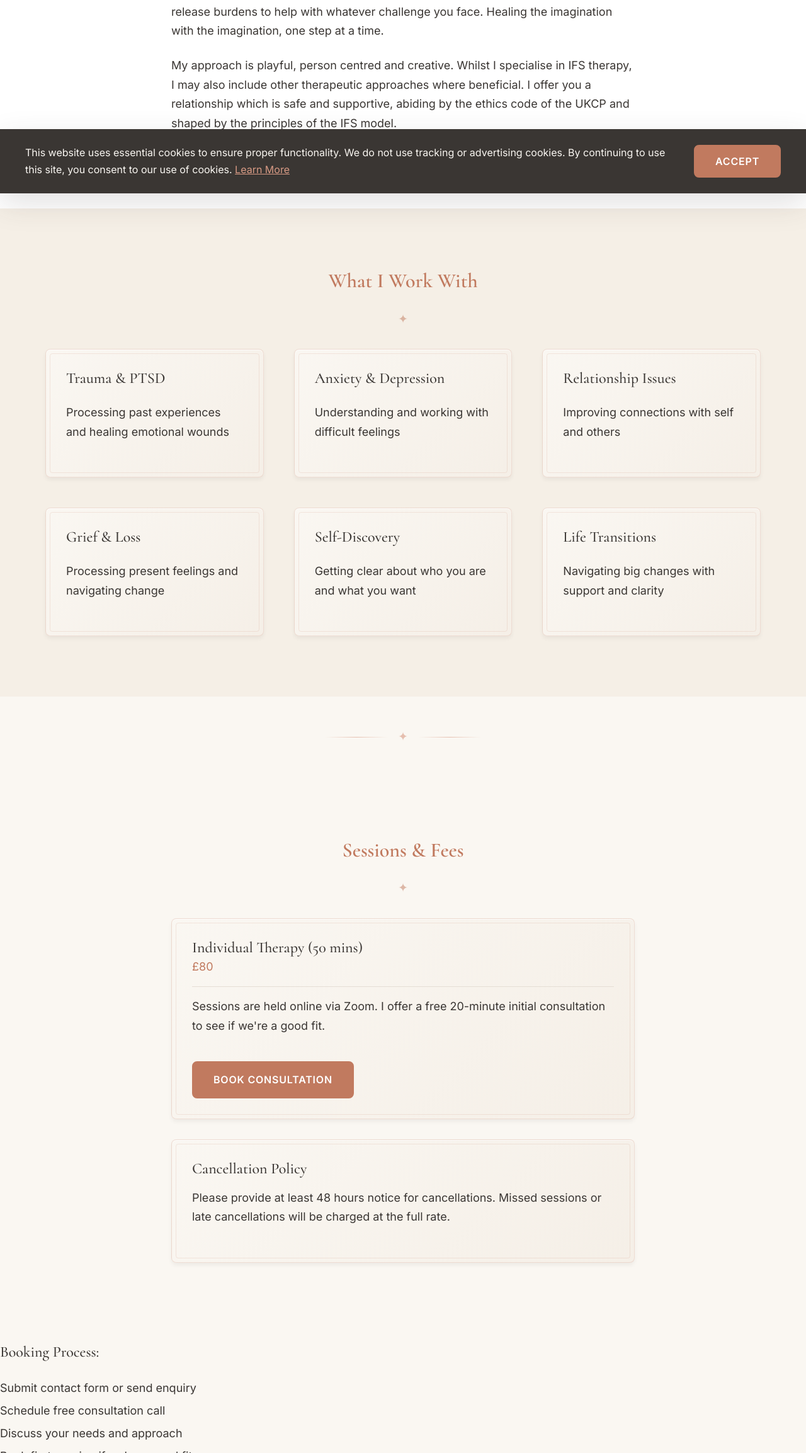
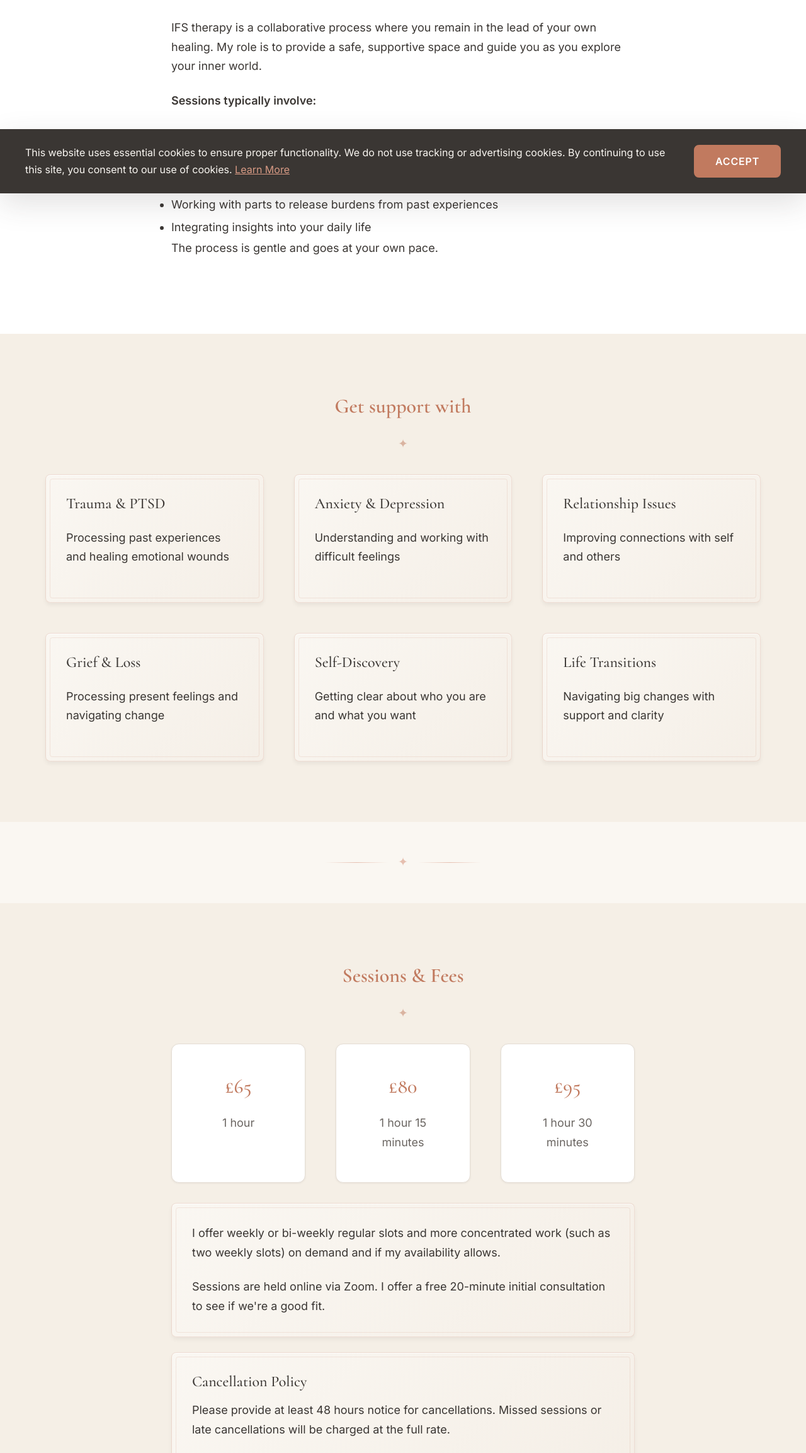
Before and after one commit to ejntaylor/tamsinurquhart, a plain HTML site: page services.html in a window 1280 px wide. Shown: the part 493-2800 px from the top of the page at 63% size. Drawn offline with Linux system fonts and the light colour scheme.

Commit message:
services

```diff
--- a/css/index.css
+++ b/css/index.css
@@ -645,7 +645,7 @@ section:nth-child(even) {
 }
 
 .grid-3 {
-  grid-template-columns: repeat(auto-fit, minmax(280px, 1fr));
+  grid-template-columns: repeat(3, 1fr);
 }
 
 /* ============================================
@@ -1072,6 +1072,12 @@ section:nth-child(even) {
   }
 }
 
+@media (min-width: 769px) {
+  .grid-3 {
+    grid-template-columns: repeat(3, 1fr) !important;
+  }
+}
+
 @media (max-width: 768px) {
   :root {
     --font-size-4xl: 2rem;
@@ -1117,8 +1123,7 @@ section:nth-child(even) {
     text-align: center;
   }
 
-  .grid-2,
-  .grid-3 {
+  .grid-2 {
     grid-template-columns: 1fr;
   }
 }
@@ -1136,6 +1141,10 @@ section:nth-child(even) {
 
   .card {
     padding: var(--space-lg);
+  }
+
+  .grid-3 {
+    grid-template-columns: 1fr;
   }
 }
 
--- a/services.html
+++ b/services.html
@@ -43,22 +43,30 @@
     <section class="page-hero">
         <div class="container">
             <h1>Services</h1>
-            <p class="page-subtitle">Collaborative, person-centred therapy to support your healing journey</p>
+            <p class="page-subtitle">Collaborative, person[s]-centred therapy to support your system to heal, change and
+                grow</p>
         </div>
     </section>
 
-    <!-- Service Overview -->
+
+    <!-- What to Expect -->
     <section>
         <div class="container-narrow">
+            <h3 class="text-center text-primary mb-2xl">What to Expect in Therapy</h3>
             <p>
-                I offer a collaborative approach to therapy, working with you to understand your needs and walk through
-                unknown territories of the heart. Together we gather gifts and release burdens to help with whatever
-                challenge you face. Healing the imagination with the imagination, one step at a time.
+                IFS therapy is a collaborative process where you remain in the lead of your own healing. My role is to
+                provide a safe, supportive space and guide you as you explore your inner world.
             </p>
+            <p><strong>Sessions typically involve:</strong></p>
+            <ul style="line-height: 2;">
+                <li>Developing awareness of different parts of yourself</li>
+                <li>Understanding the protective roles these parts play</li>
+                <li>Accessing your core Self - the calm, compassionate leader within</li>
+                <li>Working with parts to release burdens from past experiences</li>
+                <li>Integrating insights into your daily life</li>
+            </ul>
             <p>
-                My approach is playful, person centred and creative. Whilst I specialise in IFS therapy, I may also
-                include other therapeutic approaches where beneficial. I offer you a relationship which is safe and
-                supportive, abiding by the ethics code of the UKCP and shaped by the principles of the IFS model.
+                The process is gentle and goes at your own pace.
             </p>
         </div>
     </section>
@@ -67,7 +75,7 @@
     <section style="background-color: var(--color-bg-warm);">
         <div class="container">
             <div class="mystical-heading">
-                <h3 class="text-primary">What I Work With</h3>
+                <h3 class="text-primary">Get support with</h3>
             </div>
             <div class="grid grid-2">
                 <div class="mystical-card">
@@ -102,85 +110,44 @@
         <div class="mystical-divider">✦</div>
     </div>
 
-    <!-- Session Format & Fees -->
-    <section>
+    <!-- Sessions & Fees -->
+    <section style="background-color: var(--color-bg-warm);">
         <div class="container-narrow">
             <div class="mystical-heading">
                 <h3 class="text-primary">Sessions & Fees</h3>
             </div>
-            <div class="mystical-card mb-xl">
-                <div class="flex flex-between flex-wrap"
-                    style="align-items: center; border-bottom: 1px solid var(--color-border); padding-bottom: var(--space-md); margin-bottom: var(--space-md);">
-                    <h4 class="mb-0">Individual Therapy (50 mins)</h4>
-                    <span class="text-primary font-bold text-lg">£80</span>
+
+            <div class="grid grid-3 mb-xl">
+                <div class="card text-center">
+                    <h4 style="color: var(--color-primary); font-size: var(--font-size-2xl);">£65</h4>
+                    <p class="mb-0">1 hour</p>
                 </div>
-                <p>Sessions are held online via Zoom. I offer a free 20-minute initial consultation to see if we're a
-                    good fit.</p>
-                <a href="contact.html" class="btn btn-primary mt-md">Book Consultation</a>
+                <div class="card text-center">
+                    <h4 style="color: var(--color-primary); font-size: var(--font-size-2xl);">£80</h4>
+                    <p class="mb-0">1 hour 15 minutes</p>
+                </div>
+                <div class="card text-center">
+                    <h4 style="color: var(--color-primary); font-size: var(--font-size-2xl);">£95</h4>
+                    <p class="mb-0">1 hour 30 minutes</p>
+                </div>
+            </div>
+
+            <div class="mystical-card mb-lg">
+                <p>
+                    I offer weekly or bi-weekly regular slots and more concentrated work (such as two weekly slots) on
+                    demand and if my availability allows.
+                </p>
+                <p class="mb-0">
+                    Sessions are held online via Zoom. I offer a free 20-minute initial consultation to see if we're a
+                    good fit.
+                </p>
             </div>
 
             <div class="mystical-card">
                 <h4 class="mb-md">Cancellation Policy</h4>
-                <p>Please provide at least 48 hours notice for cancellations. Missed sessions or late cancellations will
-                    be charged at the full rate.</p>
+                <p class="mb-0">Please provide at least 48 hours notice for cancellations. Missed sessions or late
+                    cancellations will be charged at the full rate.</p>
             </div>
-        </div>
-    </section>
-    <div class="mt-xl">
-        <h4>Booking Process:</h4>
-        <ol style="line-height: 2;">
-            <li>Submit contact form or send enquiry</li>
-            <li>Schedule free consultation call</li>
-            <li>Discuss your needs and approach</li>
-            <li>Book first session if we're a good fit</li>
-        </ol>
-    </div>
-    </div>
-    </section>
-
-    <!-- Fees -->
-    <section style="background-color: var(--color-bg-warm);">
-        <div class="container-narrow">
-            <h3 class="text-center text-primary mb-2xl">Fees</h3>
-            <div class="grid grid-2">
-                <div class="card text-center">
-                    <h4 style="color: var(--color-primary); font-size: var(--font-size-2xl);">£65</h4>
-                    <p class="mb-0">50-minute session</p>
-                </div>
-                <div class="card text-center">
-                    <h4 style="color: var(--color-primary); font-size: var(--font-size-2xl);">£80</h4>
-                    <p class="mb-0">60-minute session</p>
-                </div>
-            </div>
-            <p class="text-center mt-lg" style="font-style: italic;">
-                I offer hourly flexibility in session length to meet your needs. We can discuss what works best for you
-                during our initial consultation.
-            </p>
-            <p class="text-center">
-                <strong>Payment:</strong> Accepted via bank transfer or PayPal, required in advance of session
-            </p>
-        </div>
-    </section>
-
-    <!-- What to Expect -->
-    <section>
-        <div class="container-narrow">
-            <h3 class="text-center text-primary mb-2xl">What to Expect in Therapy</h3>
-            <p>
-                IFS therapy is a collaborative process where you remain in the lead of your own healing. My role is to
-                provide a safe, supportive space and guide you as you explore your inner world.
-            </p>
-            <p><strong>Sessions typically involve:</strong></p>
-            <ul style="line-height: 2;">
-                <li>Developing awareness of different parts of yourself</li>
-                <li>Understanding the protective roles these parts play</li>
-                <li>Accessing your core Self - the calm, compassionate leader within</li>
-                <li>Working with parts to release burdens from past experiences</li>
-                <li>Integrating insights into your daily life</li>
-            </ul>
-            <p>
-                The process is gentle and goes at your own pace. You're always in control of what we explore and when.
-            </p>
         </div>
     </section>
 
```
